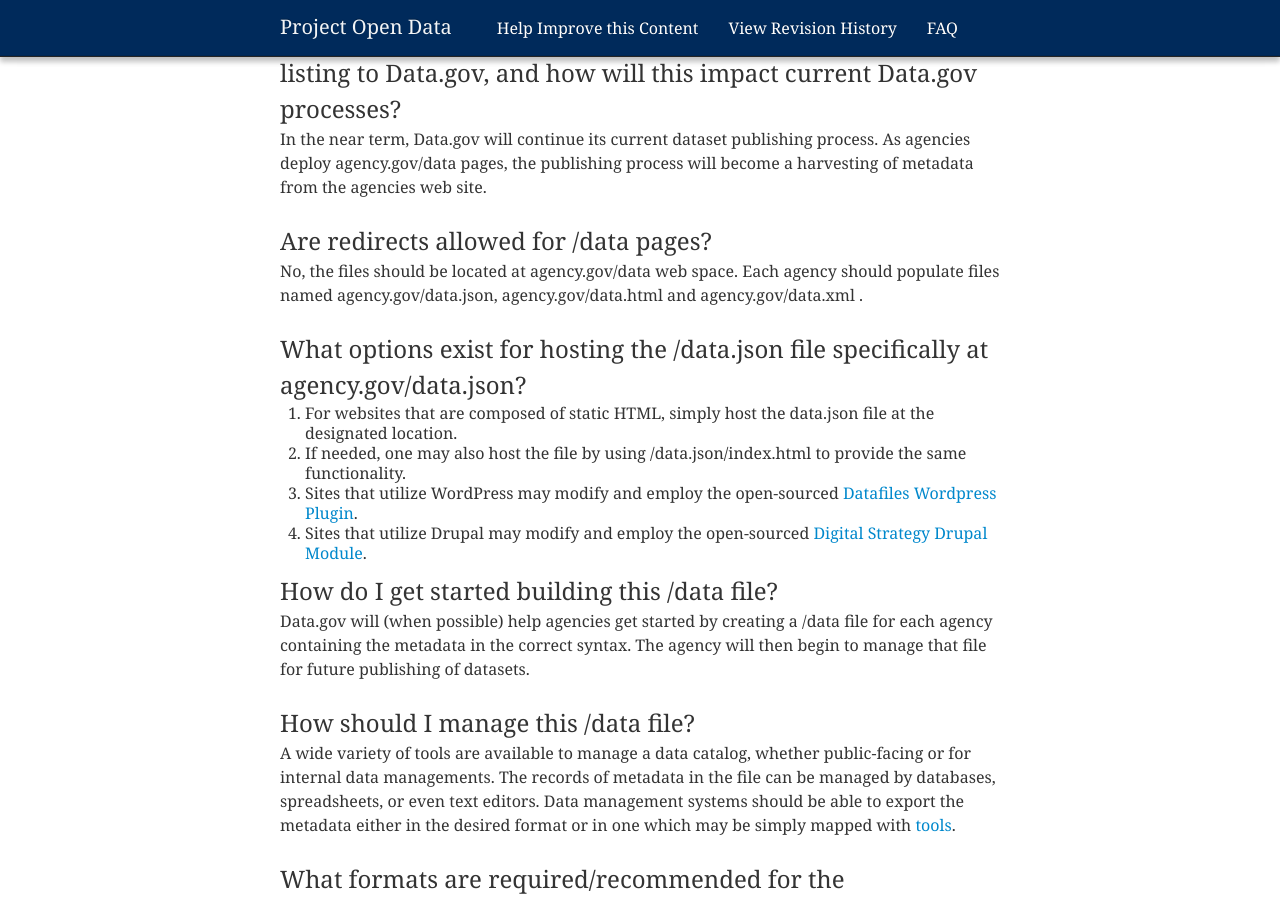
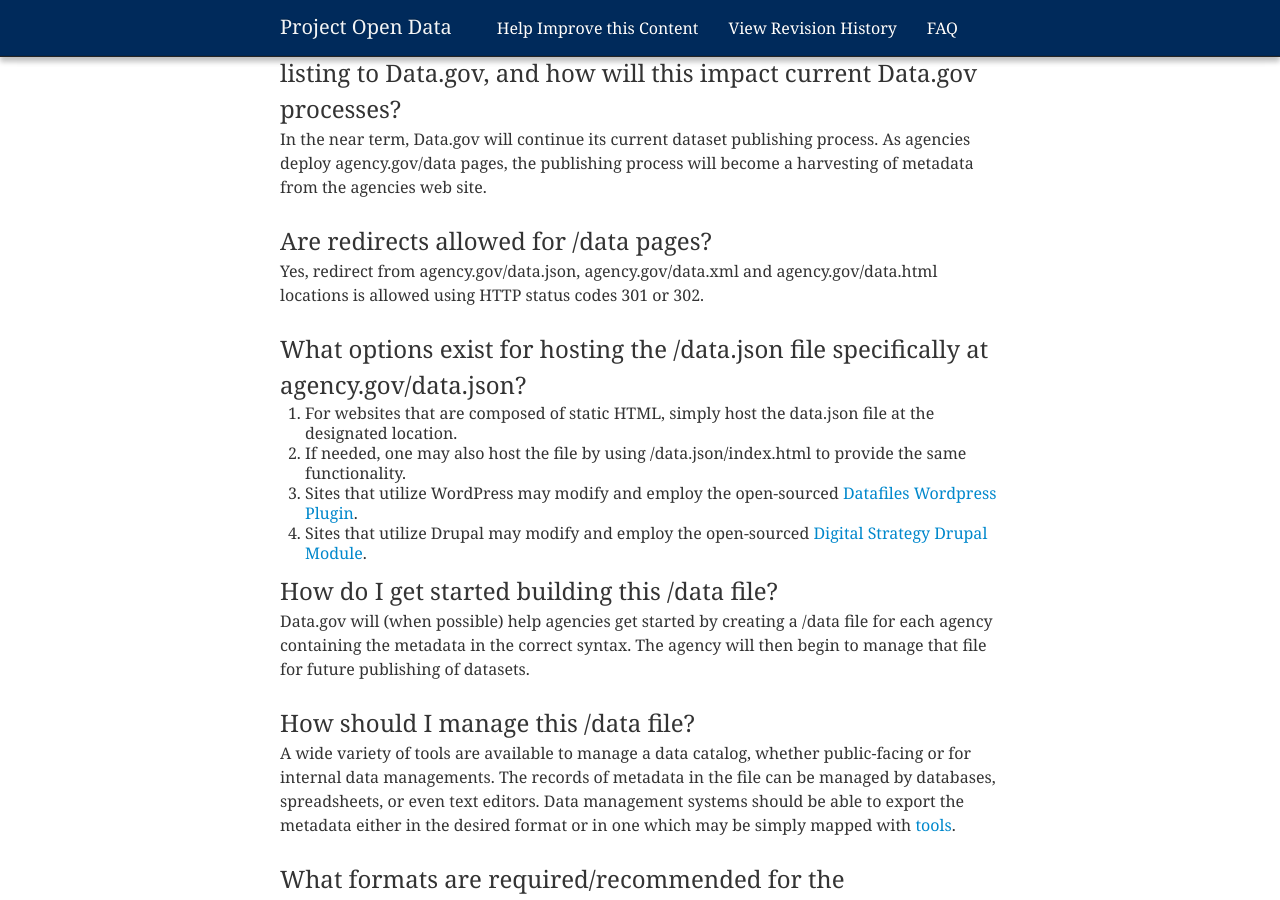
Before and after one commit to gbinal/p-o-d.github.com, a Jekyll site: the page built from faq.md, in a window 1280 px wide and 900 px high, scrolled down 4055 px. Built offline with Jekyll 4.4.1, drawn with Linux system fonts in a browser that asks for light colours; nearby versions of some CDN libraries.

Commit message:
update redirects for data.json FAQ and changed time and data field to ISO standard

```diff
--- a/faq.md
+++ b/faq.md
@@ -134,7 +134,7 @@ In the near term, Data.gov will continue its current dataset publishing process.
 
 ### Are redirects allowed for /data pages?
 
-No, the files should be located at agency.gov/data web space.  Each agency should populate files named agency.gov/data.json, agency.gov/data.html and agency.gov/data.xml .
+Yes, redirect from agency.gov/data.json, agency.gov/data.xml and agency.gov/data.html locations is allowed using HTTP status codes 301 or 302.
 
 ### What options exist for hosting the /data.json file specifically at agency.gov/data.json?
 
```
Also changed, not shown: metadata-resources.md (+1 -1 lines).
